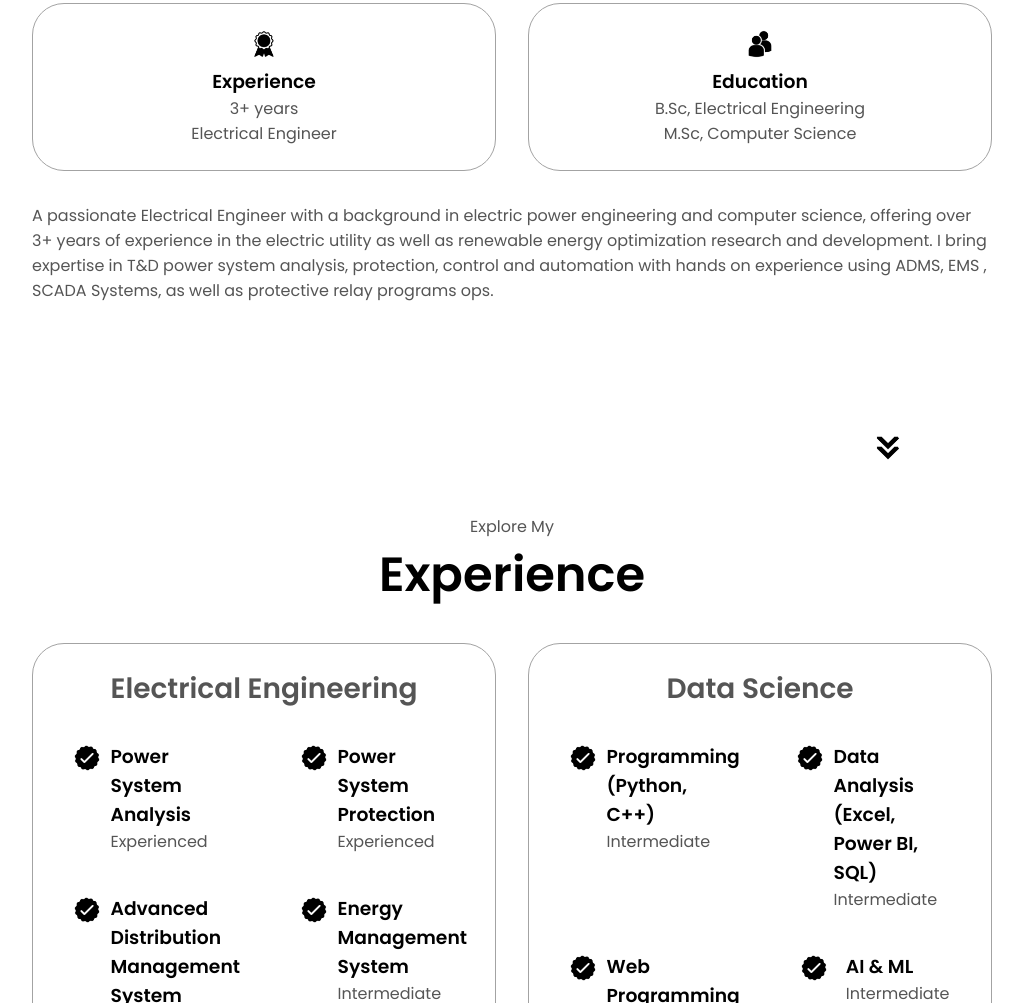
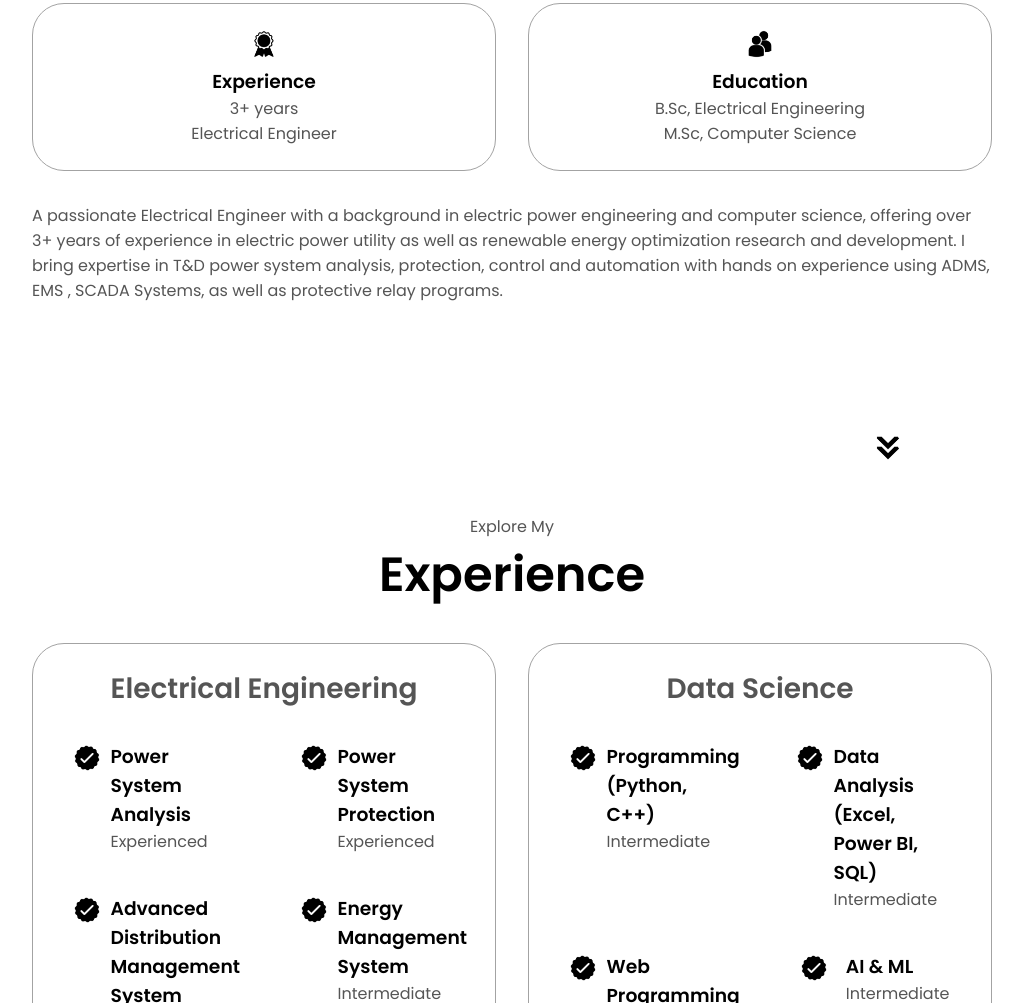
Before and after one commit to momer25/Personal_portfolio_website, a plain HTML site: page index.html in a window 1280 px wide. Shown: the part 1182-2185 px from the top of the page, without its empty margins (128-1151 px from the left). Drawn offline with Linux system fonts and the light colour scheme.

Commit message:
Updated Resume

```diff
--- a/index.html
+++ b/index.html
@@ -95,10 +95,10 @@
             <p>
               A passionate Electrical Engineer with a background in electric
               power engineering and computer science, offering over
-              3+ years of experience in the electric utility
+              3+ years of experience in  electric power utility
               as well as  renewable energy optimization research and development. I bring expertise
               in T&D power system analysis, protection, control and automation with hands on experience
-              using ADMS, EMS , SCADA Systems, as well as protective relay programs ops.
+              using ADMS, EMS , SCADA Systems, as well as protective relay programs.
             </p>
           </div>
         </div>
```
Also changed, not shown: 1 other file.
